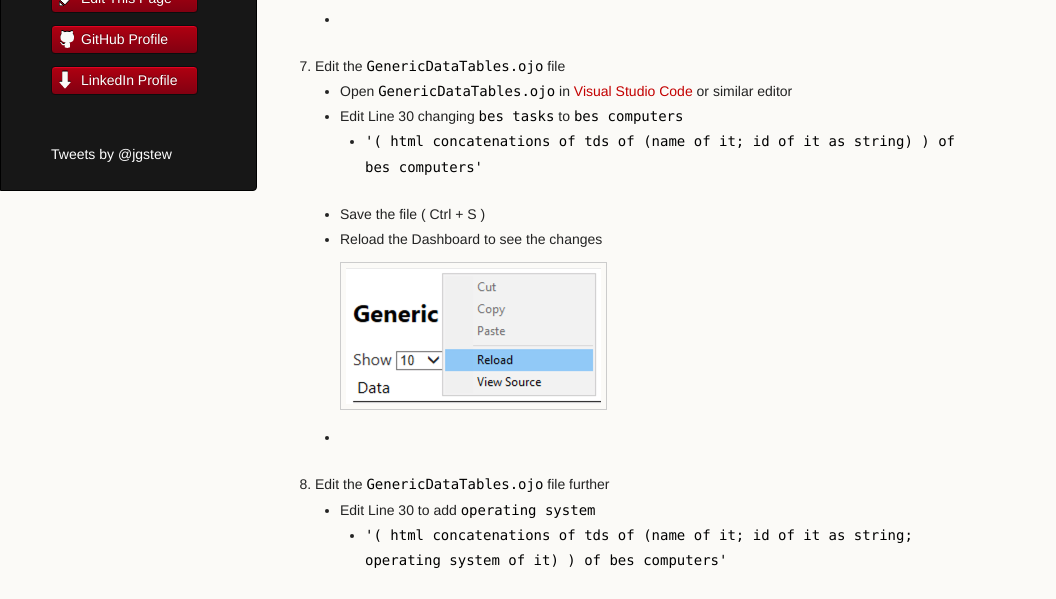
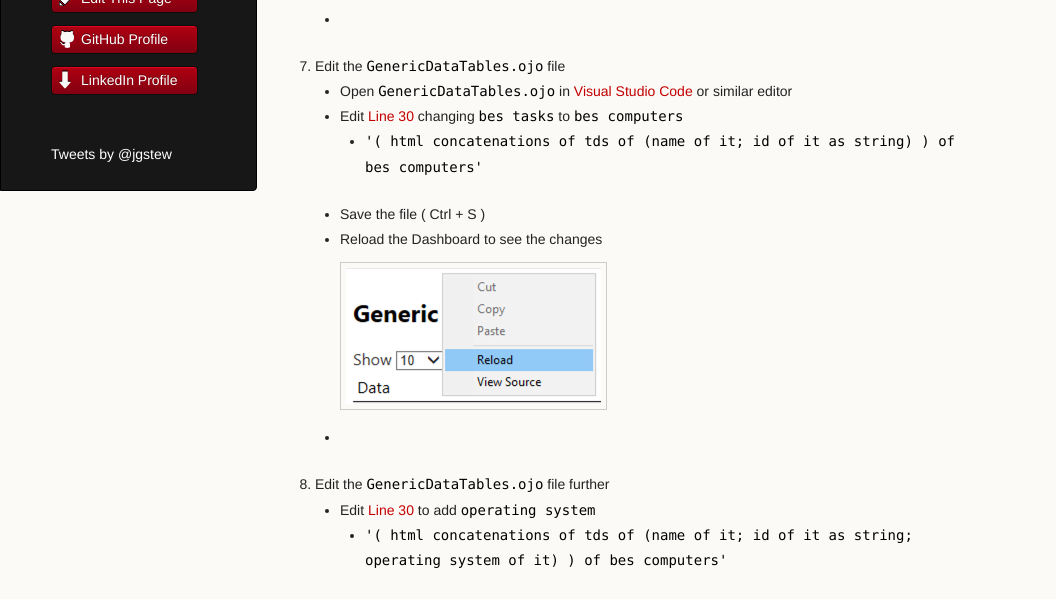
Before and after one commit to jgstew/jgstew.github.io, a Jekyll site: the page built from _posts/2018-10-30-Edit-DataTables-Console-Dashboard.md, in a window 1280 px wide and 900 px high, scrolled down 2019 px. Shown: the part 182-781 px from the top of the window, without its empty margins (0-1056 px from the left). Built offline with Jekyll 4.4.1, drawn with Linux system fonts in a browser that asks for light colours; nearby versions of some CDN libraries; comment, search, counter and statistics services are not loaded; part of the change alters nothing that is shown.

```diff
--- a/_posts/2018-10-30-Edit-DataTables-Console-Dashboard.md
+++ b/_posts/2018-10-30-Edit-DataTables-Console-Dashboard.md
@@ -24,13 +24,13 @@
     * ![Search Dashboard](/images/BigFix/Dashboards/DashboardSearchDT.png)
 1. Edit the `GenericDataTables.ojo` file
     * Open `GenericDataTables.ojo` in [Visual Studio Code](https://code.visualstudio.com/) or similar editor
-    * Edit Line 30 changing `bes tasks` to `bes computers`
+    * Edit [Line 30](https://github.com/jgstew/bigfix-content/blob/master/dashboards/GenericDataTables.ojo#L30) changing `bes tasks` to `bes computers`
         * `'( html concatenations of tds of (name of it; id of it as string) ) of bes computers'`
     * Save the file ( Ctrl + S )
     * Reload the Dashboard to see the changes
     * ![Reload Dashboard](/images/BigFix/Dashboards/ReloadDashboardDT.png)
 1. Edit the `GenericDataTables.ojo` file further
-    * Edit Line 30 to add `operating system`
+    * Edit [Line 30](https://github.com/jgstew/bigfix-content/blob/master/dashboards/GenericDataTables.ojo#L30) to add `operating system`
          * `'( html concatenations of tds of (name of it; id of it as string; operating system of it) ) of bes computers'`
     * Save the file ( Ctrl + S )
     * Reload the Dashboard to see the changes
```
